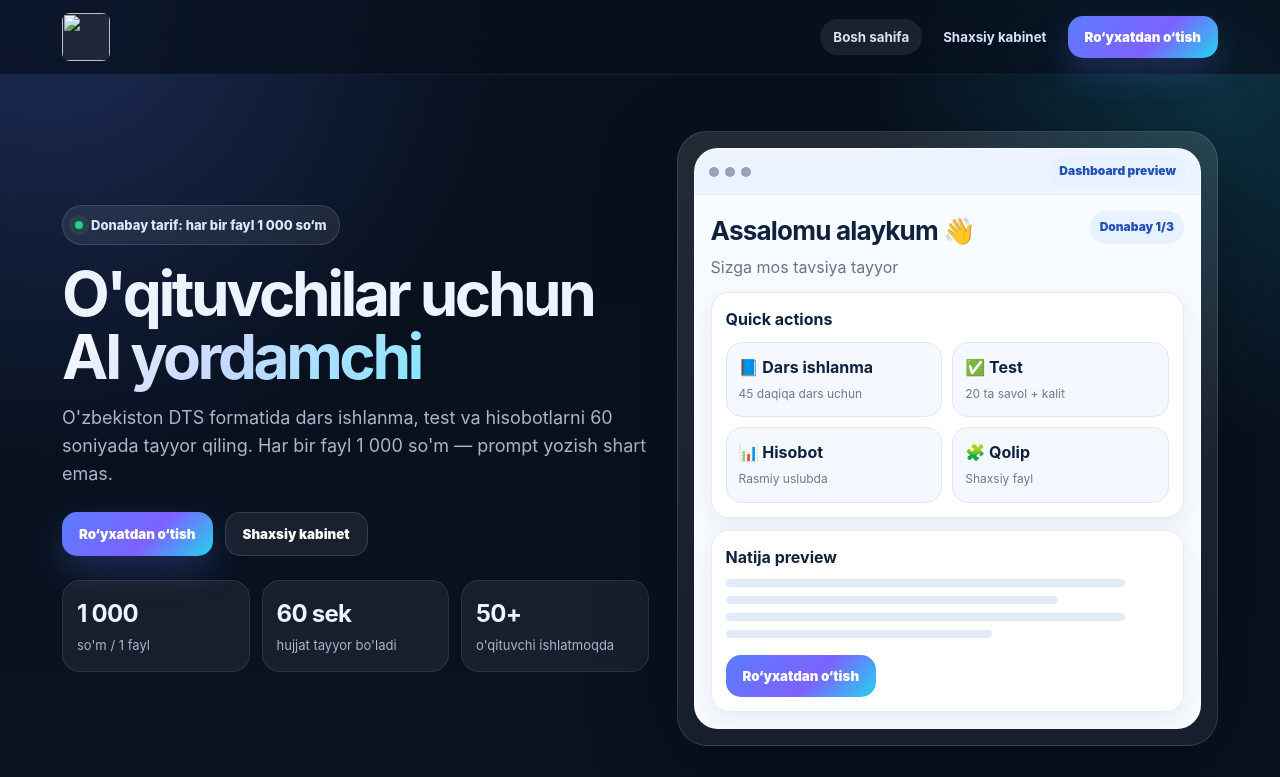
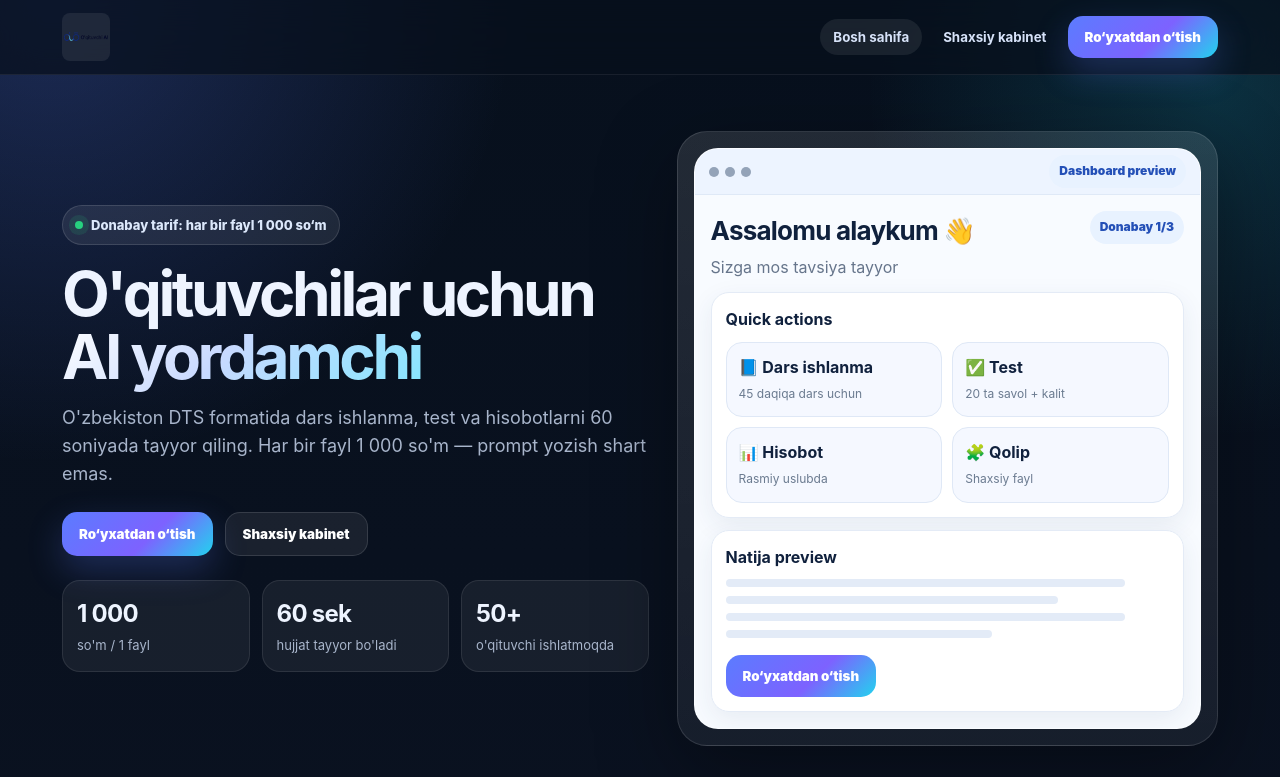
Before and after one commit to YusufErkinov/aiuqituvchi, a website: page index.html in a window 1280 px wide. Shown: the top 777 px of the page. Drawn offline with nearby package versions, Linux system fonts and the light colour scheme.

Commit message:
Update index.html

```diff
--- a/index.html
+++ b/index.html
@@ -15,7 +15,7 @@
           <span>O'qituvchi AI</span>
         </div>-->
         <div class="brand" onclick="showPage('home')">
-           <img src="./assets/logo.png" style="height:48px;width:48px;border-radius:8px;background:rgba(255,255,255,0.08);">
+           <img src="./assets/images/logo.png" style="height:48px;width:48px;border-radius:8px;background:rgba(255,255,255,0.08);">
             <!-- <img src="./assets/images/long-icon.png" alt="logo" style="height:48px;width:48px;border-radius:8px;">-->
 </div>
 
```
